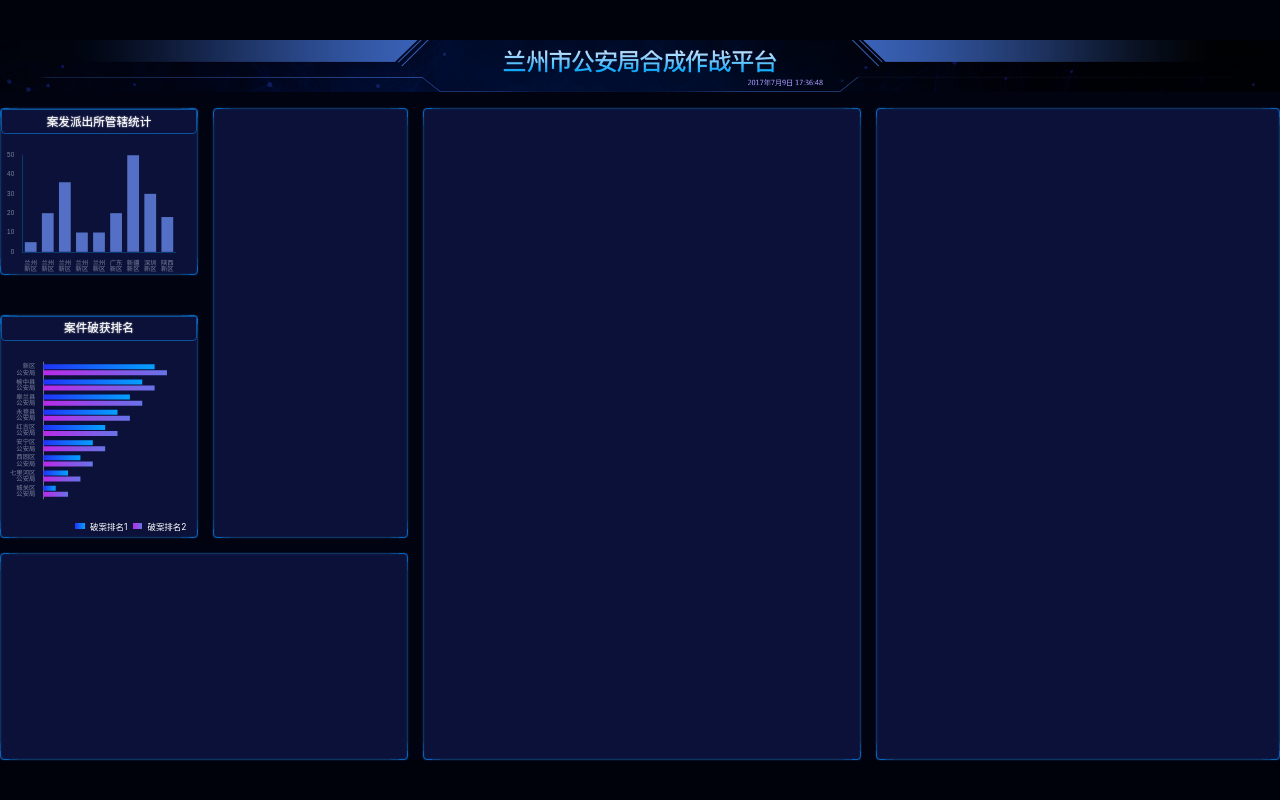
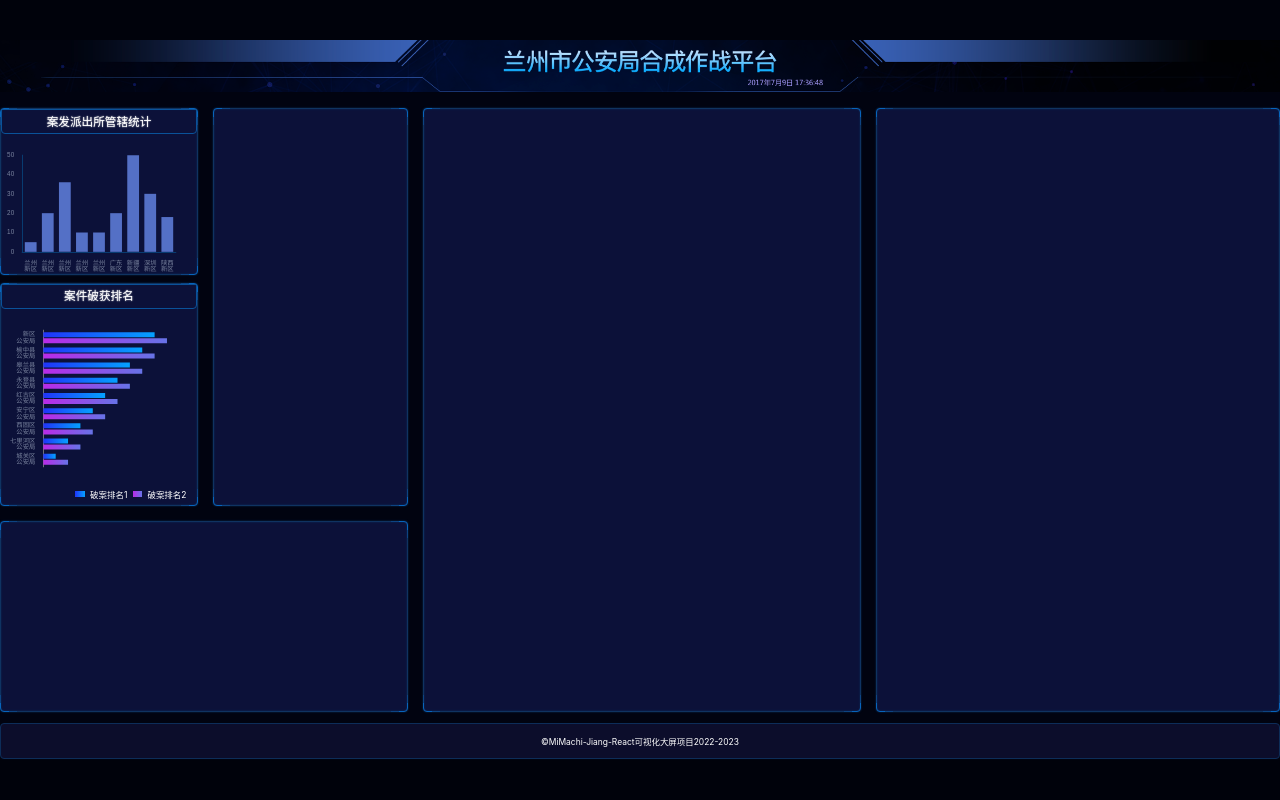
Before and after one commit to MimanchiJiang/React-BigScreen1, a React (Vite) app: page /#/ in a window 1280 px wide. Built offline with nearby package versions, Linux system fonts and the light colour scheme.

Commit message:
制作footer

```diff
--- a/index.html
+++ b/index.html
@@ -22,7 +22,7 @@
 <body>
   <div id="root"></div>
   <script>
-    root.style.width = pageWidth + 'px'
+    // root.style.width = pageWidth + 'px'
     root.style.height = pageHeight + 'px'
     root.style.marginTop = (clientHeight - pageHeight) / 2 + 'px'
   </script>
--- a/src/pages/home.scss
+++ b/src/pages/home.scss
@@ -12,6 +12,19 @@
     >header {
         height: px(99);
         background-size: cover;
+        width: px(2420);
+        margin: 0 auto;
+    }
+
+    >footer {
+        height: px(68);
+        border: 1px solid #0d2d59;
+        margin: px(20) 0 1px;
+        border-radius: 4px;
+        background: #0c0d2b;
+        display: flex;
+        align-items: center;
+        justify-content: center;
     }
 
     >main {
@@ -22,6 +35,8 @@
         grid-column-gap: px(28);
         grid-row-gap: px(28);
         padding-top: px(30);
+        width: px(2420);
+        margin: 0 auto;
 
         >section {
             text-align: center;
--- a/src/pages/home.tsx
+++ b/src/pages/home.tsx
@@ -21,6 +21,7 @@ export const Home = () => {
         <section className='bordered section4'></section>
         <section className='bordered section5'></section>
       </main>
+      <footer>&copy;MiMachi-Jiang-React可视化大屏项目2022-2023</footer>
     </div>
   );
 };
```
